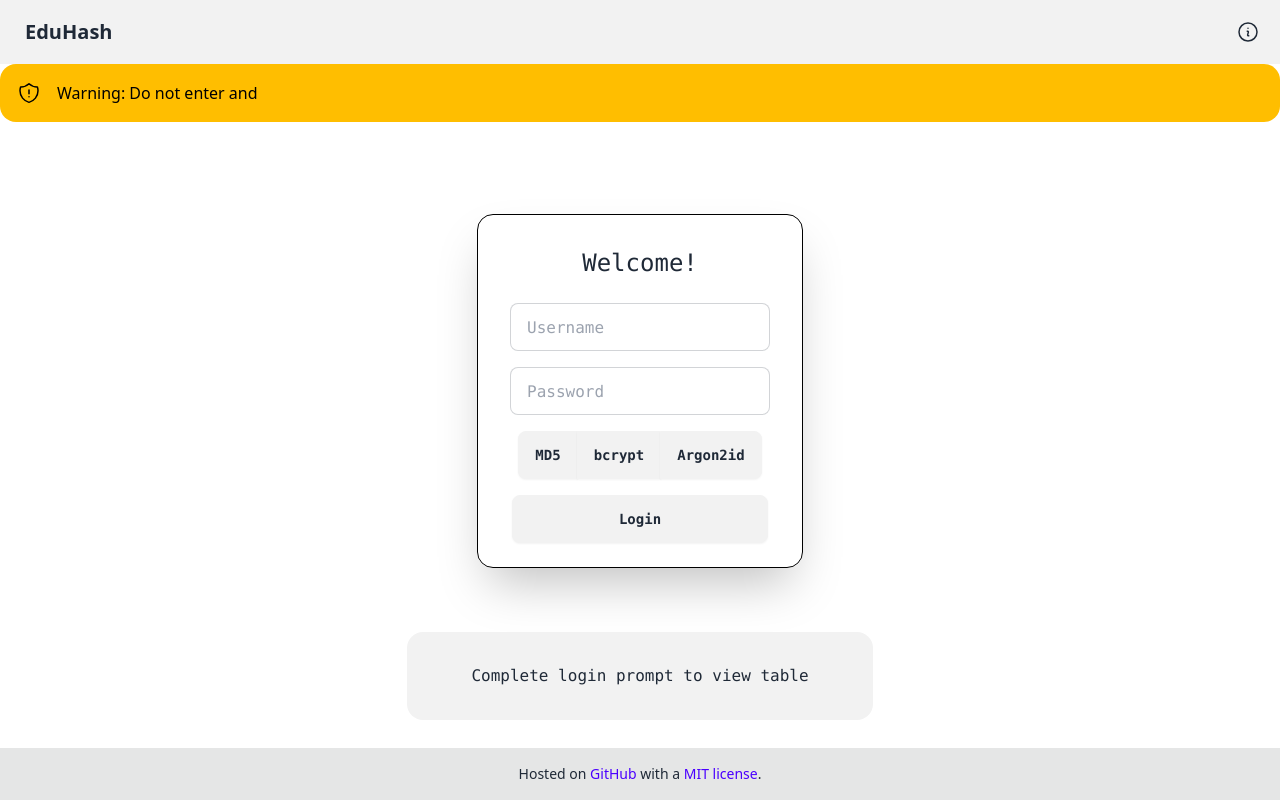
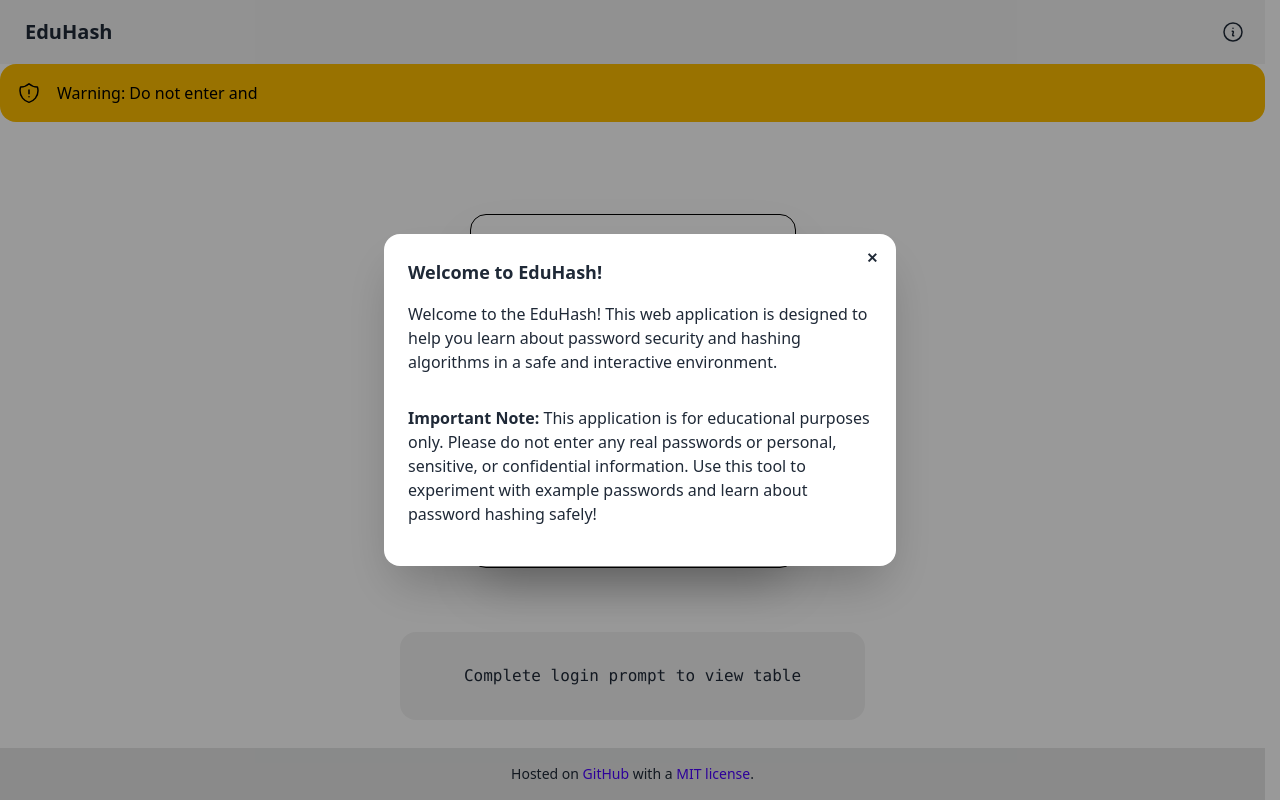
Before and after one commit to vanfossen/eduhash, a Vue app: page / in a window 1280 px wide. Both pictures are taken after a click on the button 1248 px from the left and 32 px from the top of the page. Built offline with nearby package versions, Linux system fonts and the light colour scheme.

Commit message:
add modal to nav

```diff
--- a/src/components/Navbar.vue
+++ b/src/components/Navbar.vue
@@ -7,7 +7,7 @@
       <a class="btn btn-ghost text-xl">EduHash</a>
     </div>
     <div class="flex-none">
-      <button class="btn btn-square btn-ghost">
+      <button class="btn btn-square btn-ghost" onclick="infoModal.showModal()">
         <!-- heroicons | information-circle -->
         <svg
           xmlns="http://www.w3.org/2000/svg"
@@ -24,6 +24,29 @@
           />
         </svg>
       </button>
+      <dialog id="infoModal" class="modal">
+        <div class="modal-box">
+          <form method="dialog">
+            <button
+              class="btn btn-circle btn-ghost btn-sm absolute right-2 top-2"
+            >
+              ✕
+            </button>
+          </form>
+          <h3 class="text-lg font-bold">Welcome to EduHash!</h3>
+          <p class="py-4">
+            Welcome to the EduHash! This web application is designed to help you
+            learn about password security and hashing algorithms in a safe and
+            interactive environment.
+          </p>
+          <p class="py-4">
+            <b>Important Note:</b> This application is for educational purposes
+            only. Please do not enter any real passwords or personal, sensitive,
+            or confidential information. Use this tool to experiment with
+            example passwords and learn about password hashing safely!
+          </p>
+        </div>
+      </dialog>
     </div>
   </div>
 </template>
```
